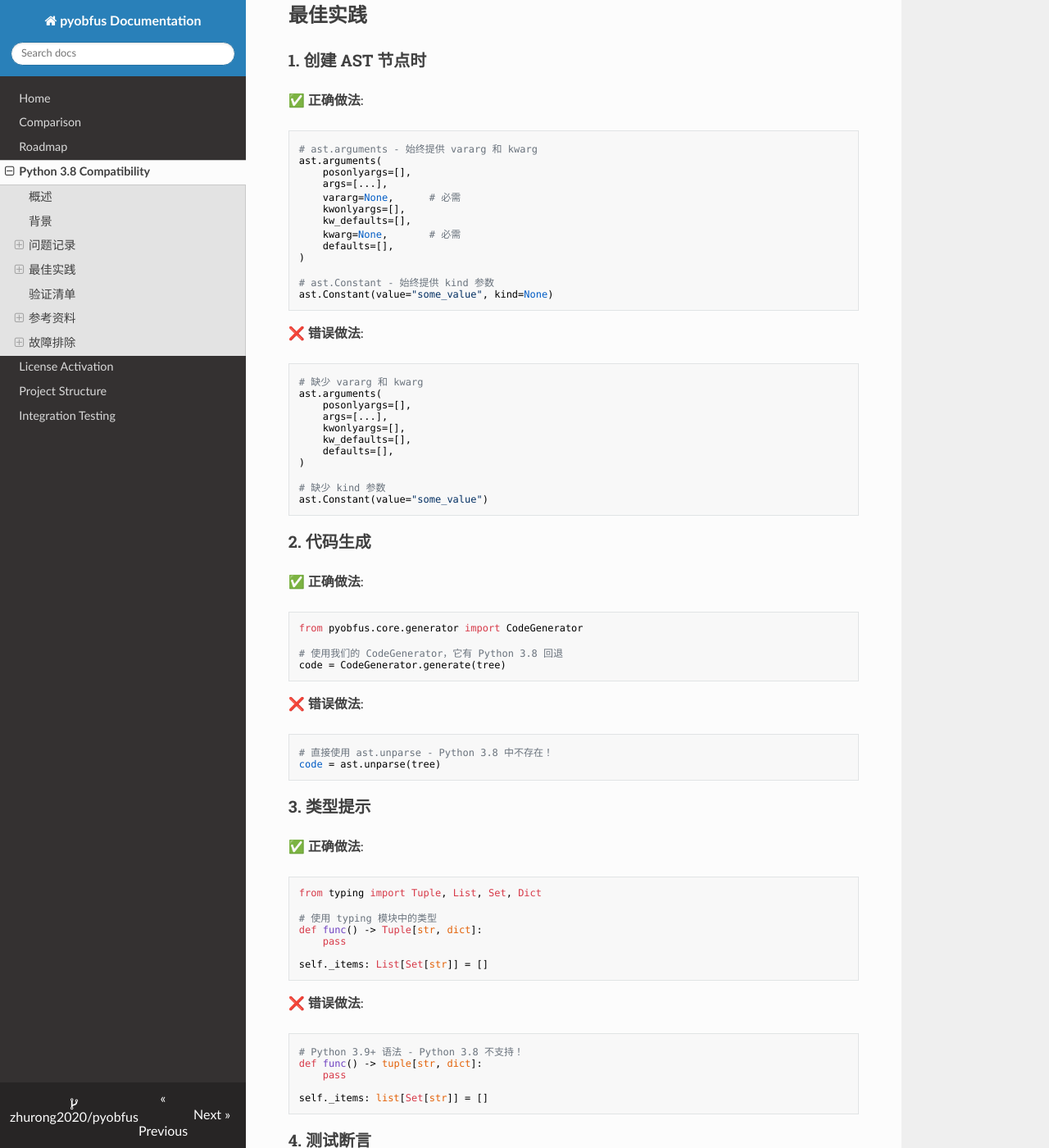
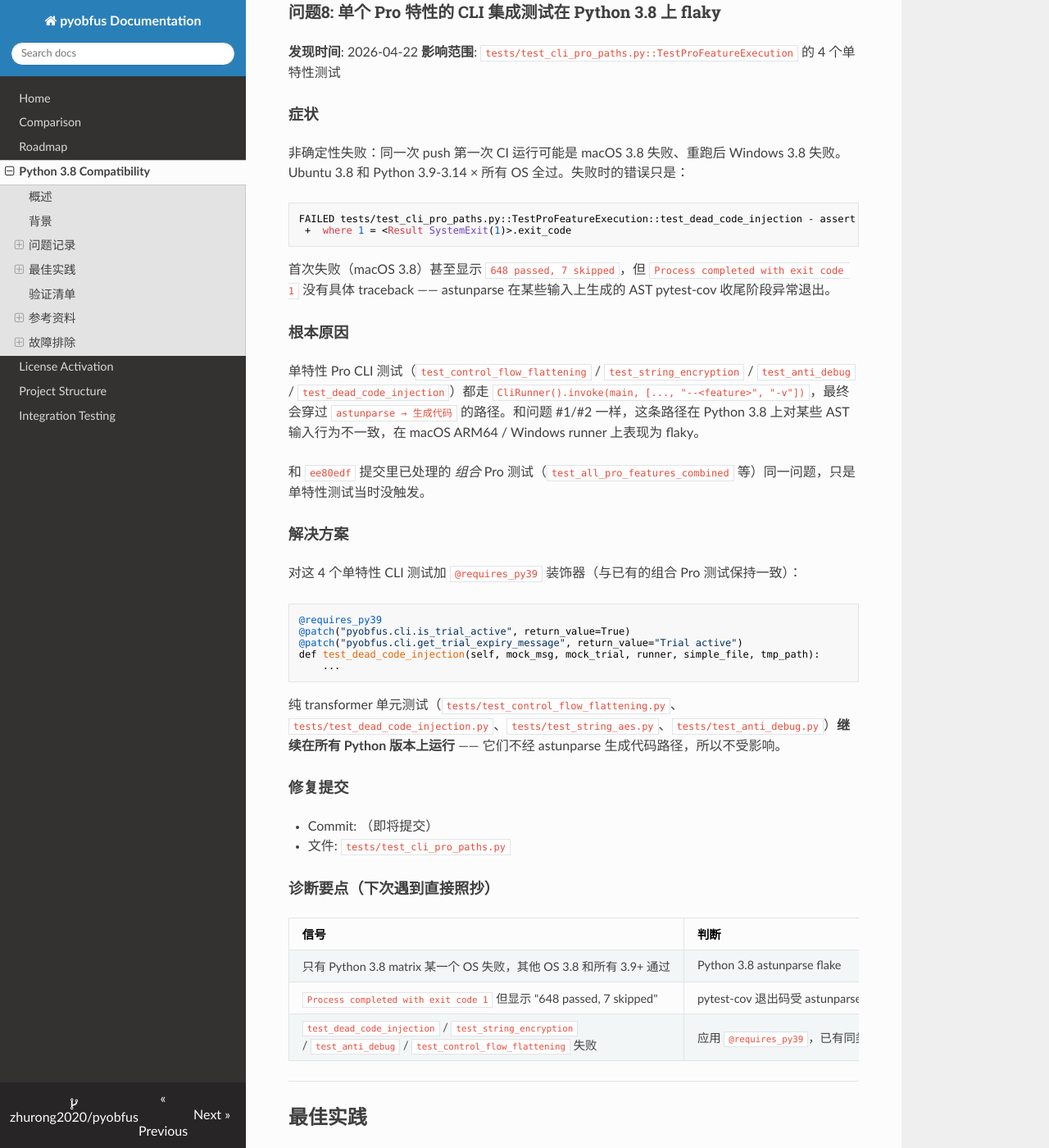
Before and after one commit to zhurong2020/pyobfus, an MkDocs documentation site: the page built from docs/PYTHON38_COMPATIBILITY.md, in a window 1280 px wide and 1400 px high, scrolled down 6216 px. Shown: the whole window at 82% size. Built offline with MkDocs 1.6.1, drawn with Linux system fonts in a browser that asks for light colours; nearby versions of some CDN libraries; some of the changed text lies outside the part shown.

Commit message:
fix: skip single-Pro-feature CLI tests on Python 3.8 (astunparse flake)
Matches the pattern established by ee80edf for combined Pro tests. The
4 single-feature CLI integration tests in TestProFeatureExecution
(test_control_flow_flattening, test_string_encryption, test_anti_debug,
test_dead_code_injection) all route through the same astunparse ->
generated-code pipeline that has known intermittent issues on Python 3.8
(documented as problems 1, 2, 6 in PYTHON38_COMPATIBILITY.md).

Symptom on this branch:
- Initial CI: macOS 3.8 failed with "648 passed, 7 skipped" but exit
  code 1 after pytest-cov finalization
- Rerun:     Windows 3.8 failed with test_dead_code_injection assert
- Every other matrix cell (Python 3.9-3.14 × 3 OSes + Ubuntu 3.8):
  green

Pure transformer unit tests (tests/test_control_flow_flattening.py,
tests/test_dead_code_injection.py, tests/test_string_aes.py,
tests/test_anti_debug.py) continue to run on all Python versions.
They don't exercise the astunparse code-generation path so they're
not affected.

docs/PYTHON38_COMPATIBILITY.md:
- adds problem 8 with the exact diagnostic signature so next time this
  is zero-effort to identify

Python 3.8 reached end-of-life in October 2024. This is another
argument for dropping 3.8 support in a future minor release, tracked
separately.

Co-Authored-By: Claude Opus 4.7 (1M context) <noreply@anthropic.com>

````diff
--- a/docs/PYTHON38_COMPATIBILITY.md
+++ b/docs/PYTHON38_COMPATIBILITY.md
@@ -1,7 +1,7 @@
 # Python 3.8 兼容性指南
 
 **创建日期**: 2025-11-12
-**最后更新**: 2025-12-09
+**最后更新**: 2026-04-22
 
 ## 概述
 
@@ -266,6 +266,57 @@ new_source = CodeGenerator.generate(new_tree)
 
 ---
 
+### 问题8: 单个 Pro 特性的 CLI 集成测试在 Python 3.8 上 flaky
+
+**发现时间**: 2026-04-22
+**影响范围**: `tests/test_cli_pro_paths.py::TestProFeatureExecution` 的 4 个单特性测试
+
+#### 症状
+
+非确定性失败：同一次 push 第一次 CI 运行可能是 macOS 3.8 失败、重跑后 Windows 3.8 失败。Ubuntu 3.8 和 Python 3.9-3.14 × 所有 OS 全过。失败时的错误只是：
+
+```
+FAILED tests/test_cli_pro_paths.py::TestProFeatureExecution::test_dead_code_injection - assert 1 == 0
+ +  where 1 = <Result SystemExit(1)>.exit_code
+```
+
+首次失败（macOS 3.8）甚至显示 `648 passed, 7 skipped`，但 `Process completed with exit code 1` 没有具体 traceback —— astunparse 在某些输入上生成的 AST pytest-cov 收尾阶段异常退出。
+
+#### 根本原因
+
+单特性 Pro CLI 测试（`test_control_flow_flattening` / `test_string_encryption` / `test_anti_debug` / `test_dead_code_injection`）都走 `CliRunner().invoke(main, [..., "--<feature>", "-v"])`，最终会穿过 `astunparse → 生成代码` 的路径。和问题 #1/#2 一样，这条路径在 Python 3.8 上对某些 AST 输入行为不一致，在 macOS ARM64 / Windows runner 上表现为 flaky。
+
+和 `ee80edf` 提交里已处理的 *组合* Pro 测试（`test_all_pro_features_combined` 等）同一问题，只是单特性测试当时没触发。
+
+#### 解决方案
+
+对这 4 个单特性 CLI 测试加 `@requires_py39` 装饰器（与已有的组合 Pro 测试保持一致）：
+
+```python
+@requires_py39
+@patch("pyobfus.cli.is_trial_active", return_value=True)
+@patch("pyobfus.cli.get_trial_expiry_message", return_value="Trial active")
+def test_dead_code_injection(self, mock_msg, mock_trial, runner, simple_file, tmp_path):
+    ...
+```
+
+纯 transformer 单元测试（`tests/test_control_flow_flattening.py`、`tests/test_dead_code_injection.py`、`tests/test_string_aes.py`、`tests/test_anti_debug.py`）**继续在所有 Python 版本上运行** —— 它们不经 astunparse 生成代码路径，所以不受影响。
+
+#### 修复提交
+
+- Commit: （即将提交）
+- 文件: `tests/test_cli_pro_paths.py`
+
+#### 诊断要点（下次遇到直接照抄）
+
+| 信号 | 判断 |
+|---|---|
+| 只有 Python 3.8 matrix 某一个 OS 失败，其他 OS 3.8 和所有 3.9+ 通过 | Python 3.8 astunparse flake |
+| `Process completed with exit code 1` 但显示 "648 passed, 7 skipped" | pytest-cov 退出码受 astunparse 副作用污染 |
+| `test_dead_code_injection` / `test_string_encryption` / `test_anti_debug` / `test_control_flow_flattening` 失败 | 应用 `@requires_py39`，已有同类先例 |
+
+---
+
 ## 最佳实践
 
 ### 1. 创建 AST 节点时
````
Also changed, not shown: 1 other file.
